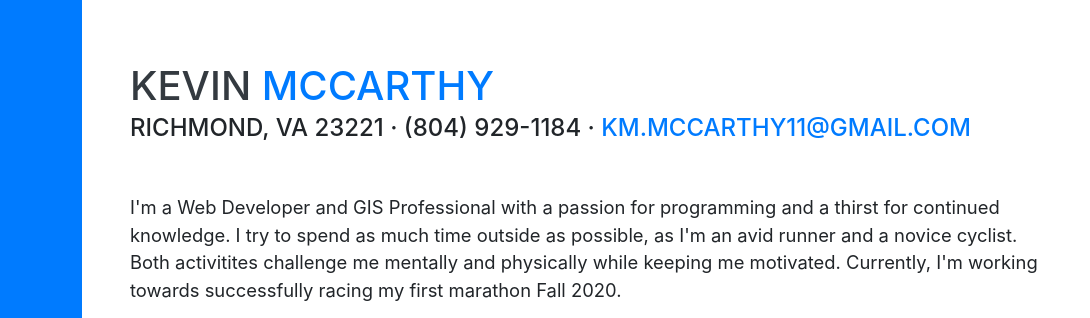
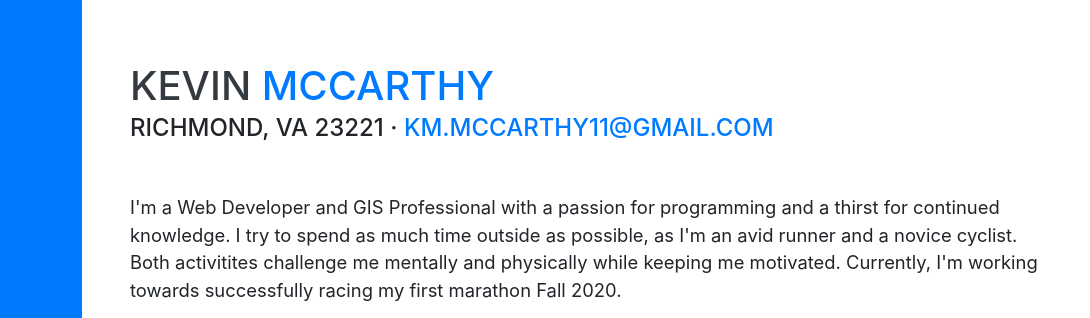
Before and after one commit to kmccarthy1/Portfolio, a website with bundled scripts: page index.html in a window 1280 px wide. Shown: the part 137-455 px from the top of the page, 190-1280 px from the left. Built offline with nearby package versions, Linux system fonts and the light colour scheme; files whose address does not match are found by name; a web font is replaced by a local one.

Commit message:
old portfolio tweaks

```diff
--- a/index.html
+++ b/index.html
@@ -71,7 +71,7 @@
                 <h1 class="mb-0">Kevin
                     <span class="text-primary">McCarthy</span>
                 </h1>
-                <div class="subheading mb-5">Richmond, VA 23221 · (804) 929-1184 ·
+                <div class="subheading mb-5">Richmond, VA 23221 ·
                     <a href="mailto:name@email.com">km.mccarthy11@gmail.com</a>
                 </div>
                 <p class="lead mb-5">I'm a Web Developer and GIS Professional with a passion for programming and a thirst for continued knowledge. I try to spend as much time outside as possible, as I'm an avid runner and a novice cyclist. Both activitites challenge me mentally
```
